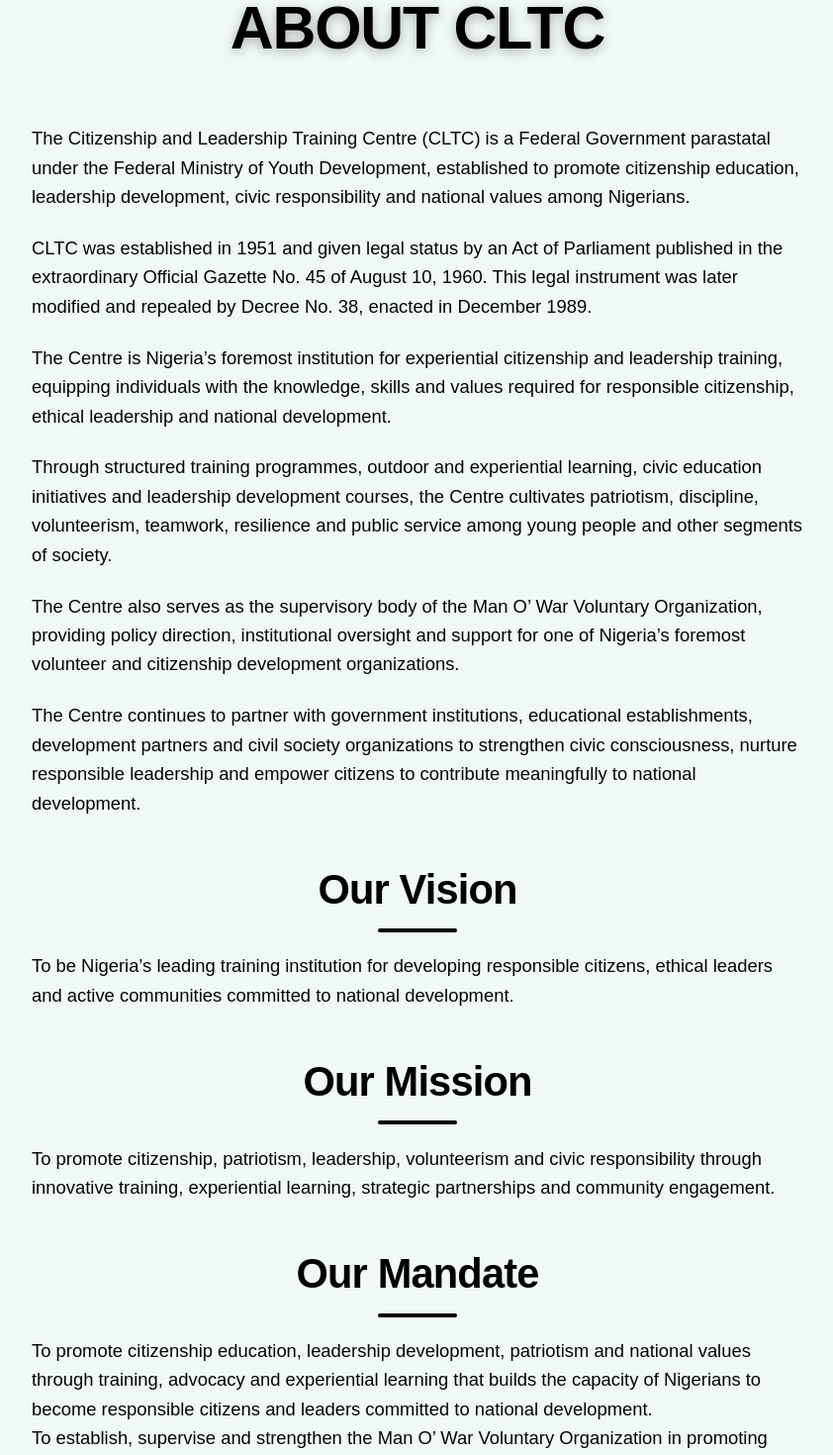
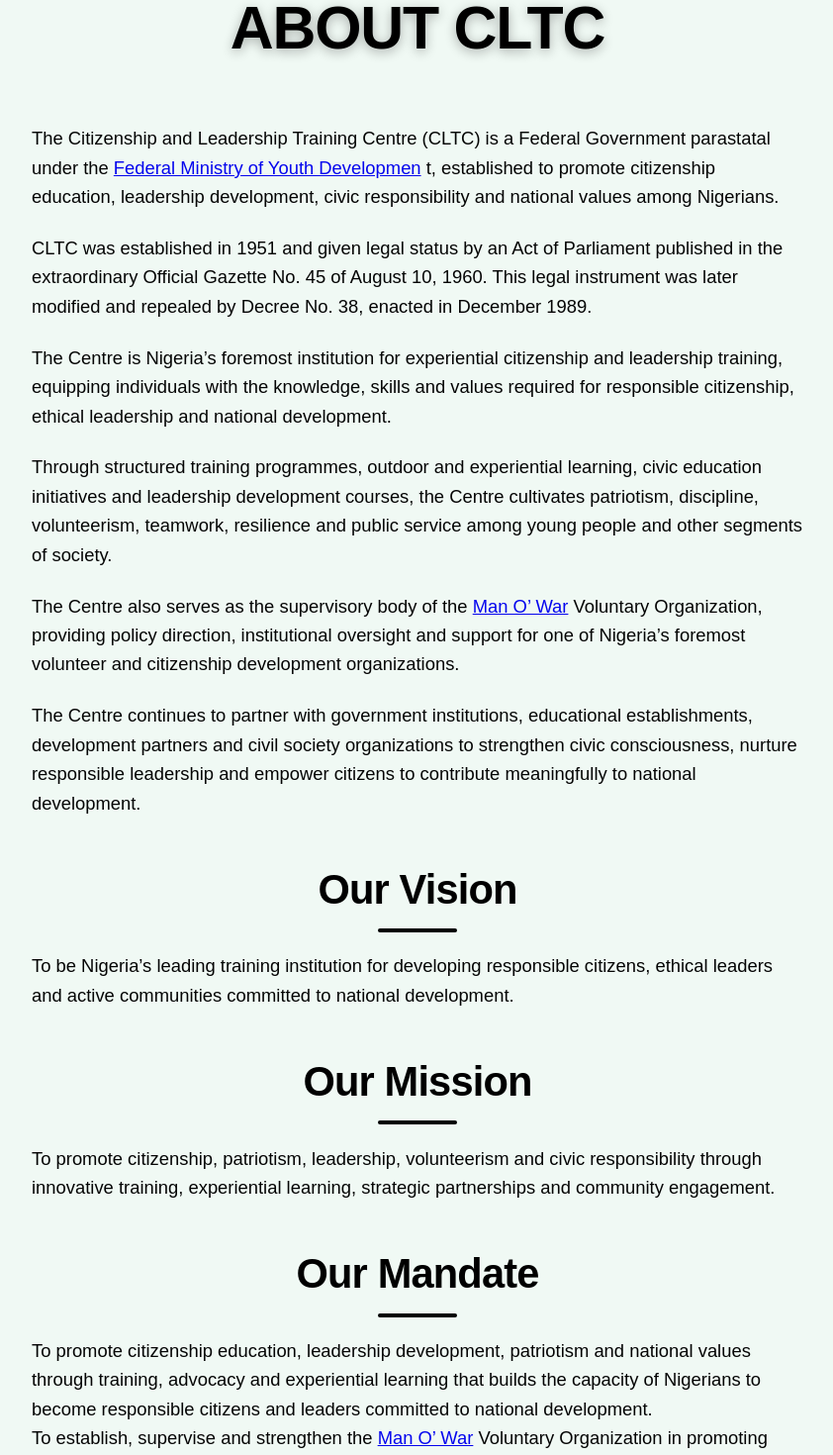
Before and after one commit to Balami7/cltc17, a Next.js app: page /about in a window 1280 px wide. Shown: the part 240-1710 px from the top of the page at 99% size, without its empty margins (218-1060 px from the left). Built offline with nearby package versions, Linux system fonts and the light colour scheme; some icons are missing.

Commit message:
Update page.tsx

```diff
--- a/app/about/page.tsx
+++ b/app/about/page.tsx
@@ -14,7 +14,7 @@ export default function AboutPage() {
 
           <div className="content">
             <p>
-              The Citizenship and Leadership Training Centre (CLTC) is a Federal Government parastatal under the Federal Ministry of Youth Development, established to promote citizenship education, leadership development, civic responsibility and national values among Nigerians.
+              The Citizenship and Leadership Training Centre (CLTC) is a Federal Government parastatal under the <a href="https://fmyd.gov.ng">Federal Ministry of Youth Developmen</a> t, established to promote citizenship education, leadership development, civic responsibility and national values among Nigerians.
             </p>
             <p>
               CLTC was established in 1951 and given legal status by an Act of Parliament published in the extraordinary Official Gazette No. 45 of August 10, 1960. This legal instrument was later modified and repealed by Decree No. 38, enacted in December 1989.
@@ -26,7 +26,7 @@ export default function AboutPage() {
              Through structured training programmes, outdoor and experiential learning, civic education initiatives and leadership development courses, the Centre cultivates patriotism, discipline, volunteerism, teamwork, resilience and public service among young people and other segments of society.
             </p>
             <p>
-              The Centre also serves as the supervisory body of the Man O’ War Voluntary Organization, providing policy direction, institutional oversight and support for one of Nigeria’s foremost volunteer and citizenship development organizations.
+              The Centre also serves as the supervisory body of the <a href="https://www.manowarng.org">Man O’ War</a> Voluntary Organization, providing policy direction, institutional oversight and support for one of Nigeria’s foremost volunteer and citizenship development organizations.
             </p>
             <p>
               The Centre continues to partner with government institutions, educational establishments, development partners and civil society organizations to strengthen civic consciousness, nurture responsible leadership and empower citizens to contribute meaningfully to national development.
@@ -49,7 +49,7 @@ export default function AboutPage() {
           <div className="content">
             <p>
               To promote citizenship education, leadership development, patriotism and national values through training, advocacy and experiential learning that builds the capacity of Nigerians to become responsible citizens and leaders committed to national development. <br/>
-              To establish, supervise and strengthen the Man O’ War Voluntary Organization in promoting volunteerism, civic responsibility and community service. <br />
+              To establish, supervise and strengthen the <a href="https://www.manowarng.org">Man O’ War</a> Voluntary Organization in promoting volunteerism, civic responsibility and community service. <br />
               To conduct research into youth-related social issues and develop practical solutions that foster responsible citizenship and national development.
 
             </p>
```
